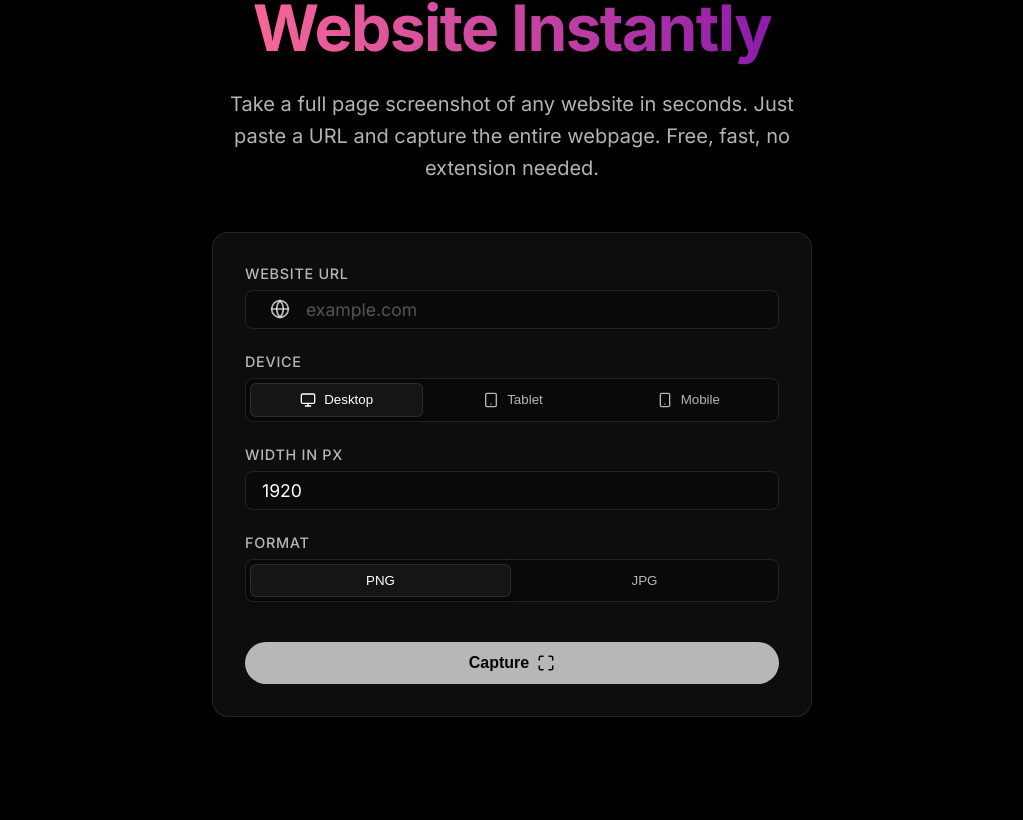
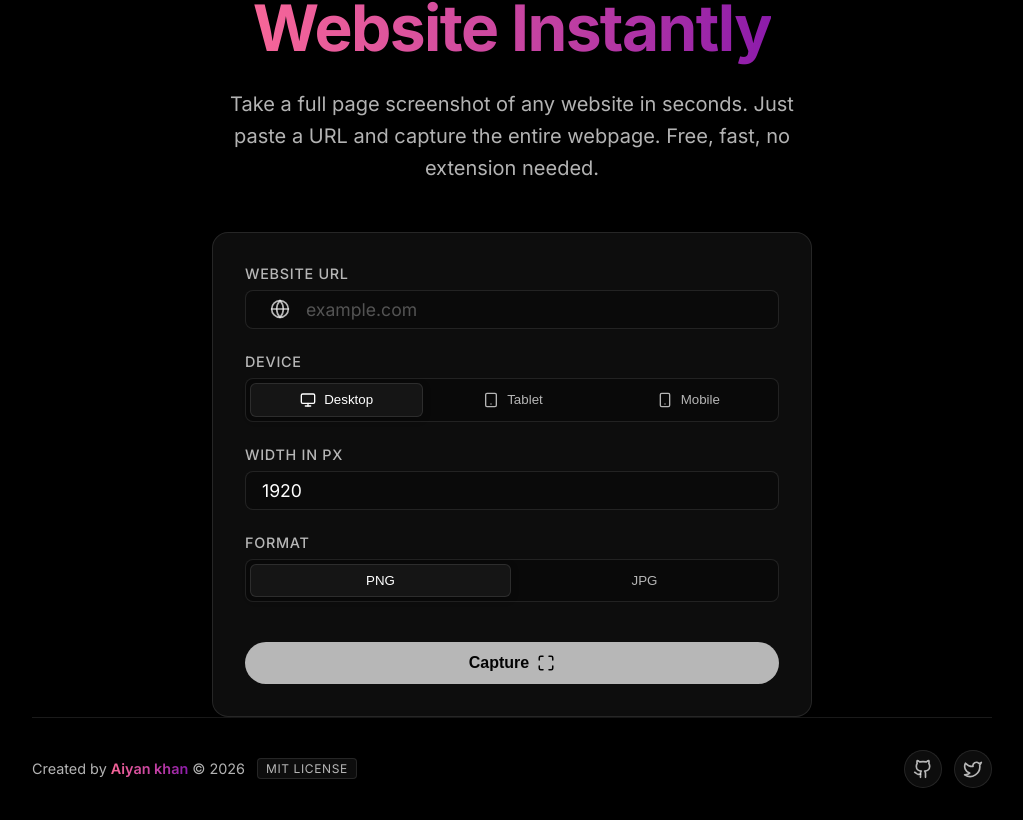
Before and after one commit to khxayan/GetWeb_Screenshot, a React (Vite) app: page / in a window 1280 px wide. Shown: the part 242-1062 px from the top of the page, without its empty margins (128-1151 px from the left). Before the commit the page ends 959 px from the top, so only its background shows below. Built offline with nearby package versions, Linux system fonts and the light colour scheme.

Commit message:
feat: adding LICENSE and footer

```diff
--- a/src/App.jsx
+++ b/src/App.jsx
@@ -1,5 +1,5 @@
 import { useState, useEffect } from 'react';
-import { Camera, Download, FileText, Globe, Link2, Loader2, Maximize, Monitor, Smartphone, Tablet } from 'lucide-react';
+import { Camera, Download, FileText, Globe, Link2, Loader2, Maximize, Monitor, Smartphone, Tablet, Github, Twitter } from 'lucide-react';
 import './index.css';
 
 function App() {
@@ -284,6 +284,25 @@ function App() {
           </div>
         )}
       </main>
+
+      <footer className="footer container">
+        <div className="footer-content">
+          <div className="footer-left">
+            <span>Created by <span className="author-name">Aiyan khan</span> &copy; {new Date().getFullYear()}</span>
+            <a href="https://github.com/khxayan/GetWeb_Screenshot-main/blob/main/LICENSE" target="_blank" rel="noopener noreferrer" className="license-badge">
+              MIT License
+            </a>
+          </div>
+          <div className="footer-right">
+            <a href="https://github.com/khxayan" target="_blank" rel="noopener noreferrer" aria-label="GitHub" className="social-link">
+              <Github size={20} />
+            </a>
+            <a href="https://twitter.com/khxayan" target="_blank" rel="noopener noreferrer" aria-label="Twitter" className="social-link">
+              <Twitter size={20} />
+            </a>
+          </div>
+        </div>
+      </footer>
     </div>
   );
 }
--- a/src/index.css
+++ b/src/index.css
@@ -278,7 +278,7 @@ p.subtitle {
   justify-content: center;
   margin-top: 24px;
   gap: 16px;
-  padding-bottom: 64px;
+  padding-bottom: 32px;
 }
 
 .download-btn {
@@ -331,3 +331,108 @@ p.subtitle {
   from { transform: rotate(0deg); }
   to { transform: rotate(360deg); }
 }
+
+/* App layout for sticky footer */
+.app {
+  display: flex;
+  flex-direction: column;
+  min-height: 100vh;
+}
+
+/* Footer Styles */
+.footer {
+  margin-top: auto;
+  border-top: 1px solid var(--glass-border);
+  padding: 32px 0;
+  width: 100%;
+}
+
+.footer-content {
+  display: flex;
+  justify-content: space-between;
+  align-items: center;
+  flex-wrap: wrap;
+  gap: 16px;
+}
+
+.footer-left {
+  display: flex;
+  align-items: center;
+  gap: 12px;
+  color: var(--text-secondary);
+  font-size: 0.9rem;
+}
+
+.author-name {
+  color: var(--text-primary);
+  font-weight: 600;
+  background-image: var(--gradient-text);
+  -webkit-background-clip: text;
+  background-clip: text;
+  -webkit-text-fill-color: transparent;
+}
+
+.license-badge {
+  background: var(--glass-bg);
+  border: 1px solid var(--glass-border);
+  padding: 2px 8px;
+  border-radius: 4px;
+  font-size: 0.75rem;
+  text-transform: uppercase;
+  letter-spacing: 0.05em;
+  color: var(--text-secondary);
+  text-decoration: none;
+  transition: all 0.2s ease;
+}
+
+.license-badge:hover {
+  border-color: var(--accent-color);
+  color: var(--text-primary);
+  background: rgba(6, 125, 247, 0.1);
+}
+
+.footer-right {
+  display: flex;
+  align-items: center;
+  gap: 12px;
+}
+
+.social-link {
+  color: var(--text-secondary);
+  transition: all 0.2s ease;
+  display: flex;
+  align-items: center;
+  justify-content: center;
+  padding: 8px;
+  border-radius: 50%;
+  background: var(--glass-bg);
+  border: 1px solid var(--glass-border);
+  text-decoration: none;
+}
+
+.social-link:hover {
+  color: var(--text-primary);
+  border-color: rgba(255, 255, 255, 0.3);
+  transform: translateY(-2px);
+  box-shadow: 0 4px 12px rgba(255, 255, 255, 0.1);
+}
+
+.social-linksvg {
+  transition: transform 0.2s ease;
+}
+
+.social-link:hover svg {
+  transform: scale(1.1);
+}
+
+@media (max-width: 600px) {
+  .footer-content {
+    flex-direction: column;
+    text-align: center;
+    justify-content: center;
+  }
+  .footer-left {
+    flex-direction: column;
+    gap: 8px;
+  }
+}
```
Also changed, not shown: 1 other file (tests, documents, lock files or other folders).
